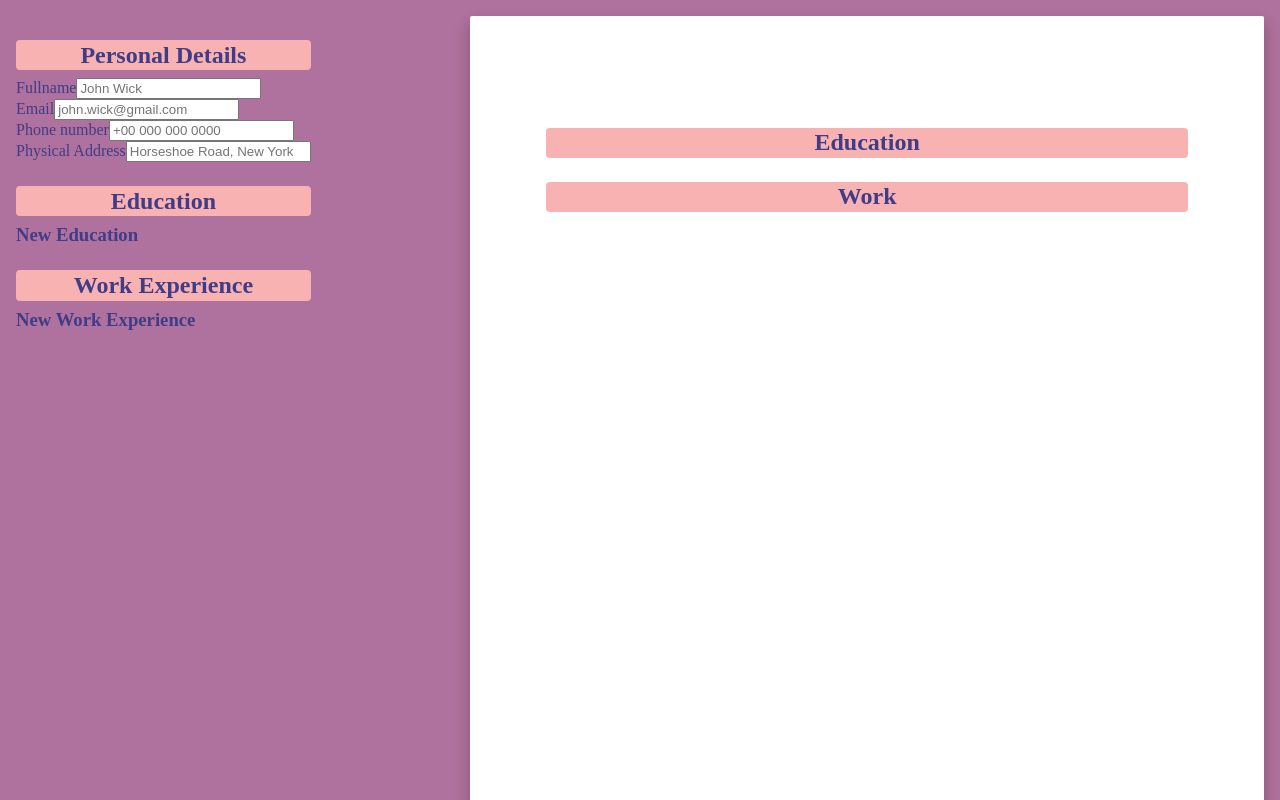
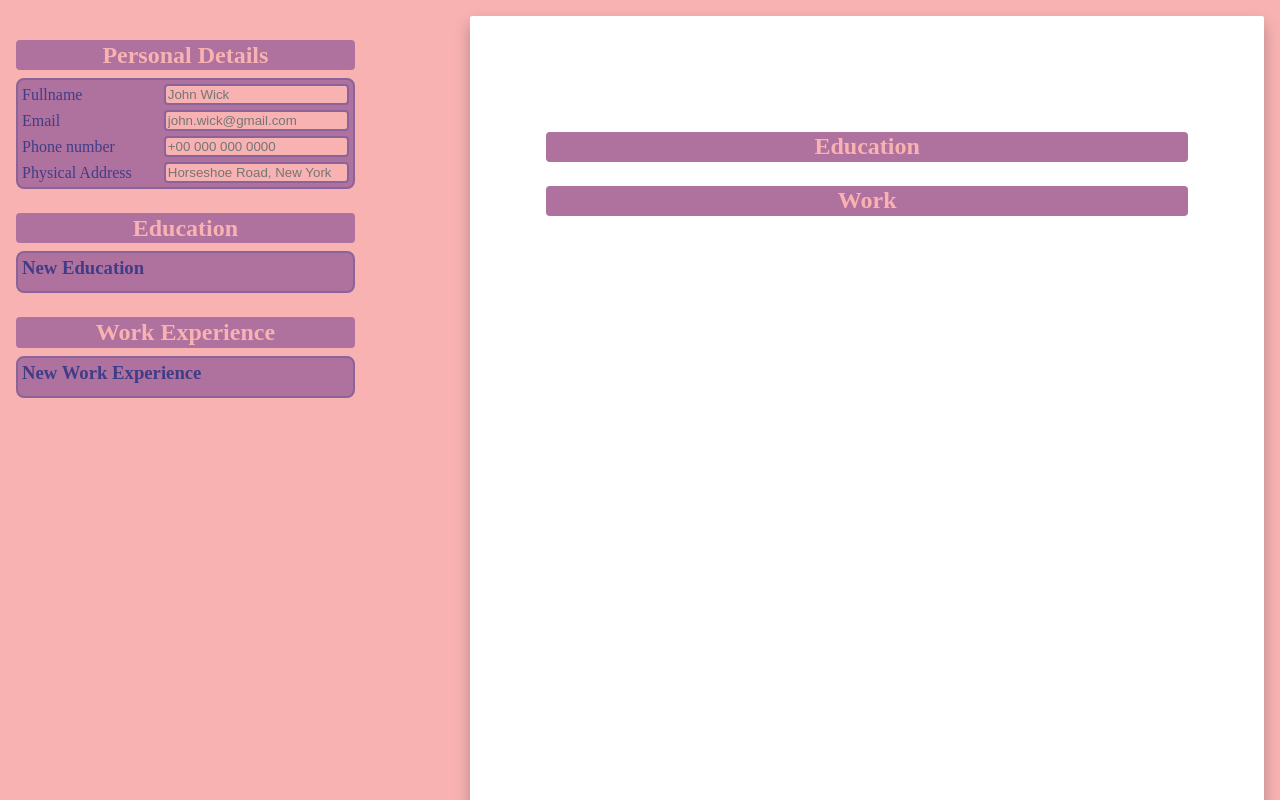
Before and after one commit to Matt152342/OdinCVApplication, a React (Vite) app: page / in a window 1280 px wide. Shown: the top 800 px of the page. Built offline with nearby package versions, Linux system fonts and the light colour scheme.

Commit message:
Finished last styling

```diff
--- a/src/App.css
+++ b/src/App.css
@@ -5,8 +5,8 @@
 
 :root {
     --text: #403D88;
-    --background: #AF719D;
-    --subBack: #F8B2B2;
+    --background: #F8B2B2;
+    --subBack: #AF719D;
     --accent: #8B639B;
 }
 
@@ -30,6 +30,7 @@ h2 {
 
     background-color: var(--subBack);
     border-radius: .25rem;
+    color: var(--background);
 
     display: flex;
     flex-direction: row;
@@ -38,7 +39,19 @@ h2 {
 }
 
 h3 {
-    margin: 0 0 .25rem 0;
+    margin: 0 0 .5rem 0;
+}
+
+input, textarea {
+    background-color: var(--background);
+    border: .15rem solid var(--accent);
+    border-radius: .25rem;
+}
+
+button {
+    background-color: var(--background);
+    border: .15rem solid var(--accent);
+    border-radius: .25rem;
 }
 
 #root {
@@ -51,10 +64,39 @@ h3 {
     flex-direction: row;
     justify-content: space-between;
     align-items: flex-start;
+    gap: 1rem;
+}
+
+.inputGroup {
+    display: flex;
+    flex-direction: row;
+    justify-content: space-between;
+    align-items: center;
+    gap: 2rem;
 }
 
 .formSection {
+    height: 100%;
     margin-bottom: 1rem;
+}
+
+.formContainer {
+    margin: .5rem 0 .5rem 0;
+    padding: .25rem;
+
+    background: var(--subBack);
+    border: .15rem solid var(--accent);
+    border-radius: .5rem;
+}
+
+.educationBtns, .workBtns {
+    margin: .5rem 0 0 0;
+
+    display: flex;
+    flex-direction: row;
+    justify-content: center;
+    align-items: center;
+    gap: 2rem;
 }
 
 .cvSection {
--- a/src/App.jsx
+++ b/src/App.jsx
@@ -121,6 +121,10 @@ function App() {
   return (
     <>
       <div className="formSection">
+
+        <div className="formHeader">
+            <h2>Personal Details</h2>
+        </div>
         <PersonalForm
           address={personalInfo.address}
           email={personalInfo.email}
--- a/src/components/education/educationForm.jsx
+++ b/src/components/education/educationForm.jsx
@@ -1,5 +1,6 @@
 import { useState } from "react";
 import InputGroup from "../inputGroup";
+import './educationStyles.css';
 
 function EducationForm ({schoolName, degree, startDate, endDate, location, onChange, onSubmit, onDelete}) {
     const [isOpen, setisOpen] = useState(false);
--- /dev/null
+++ b/src/components/education/educationStyles.css
@@ -0,0 +1,5 @@
+#educationForm, .dateGroup {
+    display: flex;
+    flex-direction: column;
+    gap: 5px;
+}
--- a/src/components/personal-info/personalForm.jsx
+++ b/src/components/personal-info/personalForm.jsx
@@ -1,14 +1,11 @@
 import { useState } from "react";
 import InputGroup  from "../inputGroup";
+import './personalStyles.css';
 
 function PersonalForm ({address, email, fullname, phoneNumber, onChange}) {
 
     return (
-        <div className="personalFormContainer">
-            <div className="formHeader">
-                <h2>Personal Details</h2>
-            </div>
-
+        <div className="formContainer">
             <form className="personalForm">
                 <InputGroup
                     id="fullname"
--- /dev/null
+++ b/src/components/personal-info/personalStyles.css
@@ -0,0 +1,5 @@
+.personalForm {
+    display: flex;
+    flex-direction: column;
+    gap: 5px;
+}
--- a/src/components/work-exp/workForm.jsx
+++ b/src/components/work-exp/workForm.jsx
@@ -1,5 +1,6 @@
 import { useState } from "react";
 import InputGroup  from "../inputGroup";
+import './workStyles.css';
 
 function WorkForm ({companyName, positionTitle, responsibilities, startDate, endDate, onChange, onSubmit, onDelete}) {
     const [isOpen, setIsOpen] = useState(false);
@@ -61,7 +62,7 @@ function WorkForm ({companyName, positionTitle, responsibilities, startDate, end
                         />
                     </div>
 
-                    <div className="formBtns">
+                    <div className="workBtns">
                         <button type="button" className="delete" onClick={onDelete}>Delete</button>
                         {onSubmit && (<button type="submit" className="submit">Submit</button>)}
                     </div>
--- /dev/null
+++ b/src/components/work-exp/workStyles.css
@@ -0,0 +1,5 @@
+#workForm {
+    display: flex;
+    flex-direction: column;
+    gap: 5px;
+}
```
